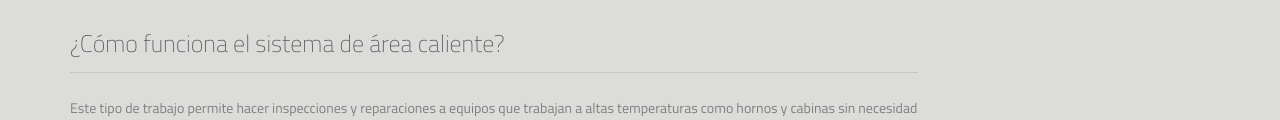
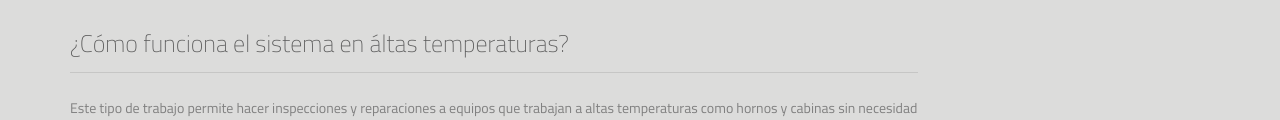
Before and after one commit to guiberraMX/iafm, a plain HTML site: page calor.html in a window 1280 px wide. Shown: the part 897-1017 px from the top of the page. Drawn offline with Linux system fonts and the light colour scheme; some packages are replaced by stand-ins of ours.

Commit message:
calor
titulo

```diff
--- a/calor.html
+++ b/calor.html
@@ -128,7 +128,7 @@
 
                             <div class="col-md-12 col-sm-12">
                                 <section id="description">
-                                    <header><h2>¿Cómo funciona el sistema de área caliente?</h2></header>
+                                    <header><h2>¿Cómo funciona el sistema en áltas temperaturas?</h2></header>
                                     <p>
                                         Este tipo de trabajo permite hacer inspecciones y reparaciones a equipos que trabajan a altas temperaturas como hornos y cabinas sin necesidad de apagar o reducir su temperatura, permitiéndole mantener su ritmo de producción y su productividad.
                                     </p>
```
